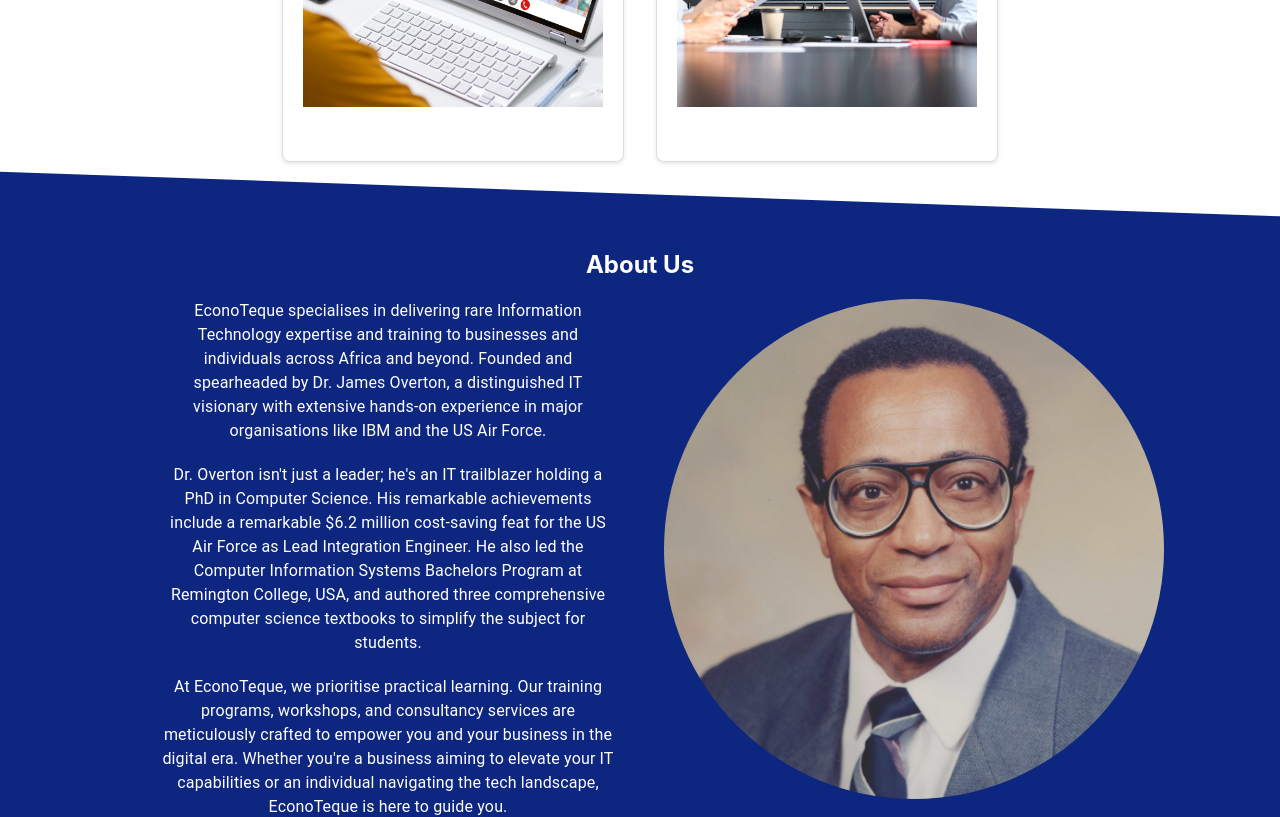
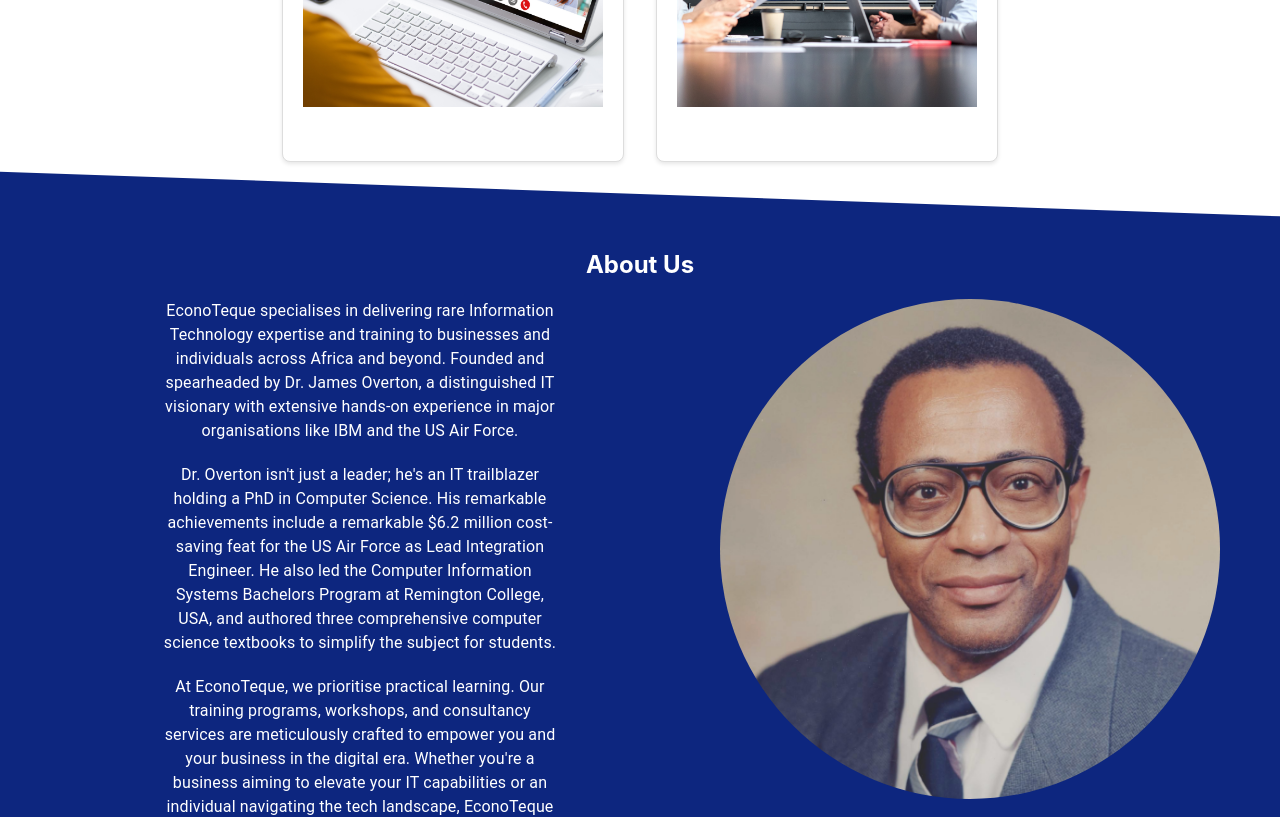
Before and after one commit to kgauzampe/econo, a React (Create React App) app: page / in a window 1280 px wide. Shown: the part 1720-2537 px from the top of the page. Built offline with nearby package versions, Linux system fonts and the light colour scheme.

Commit message:
Update Banner.js

```diff
--- a/src/Components/About-Banner/Banner.js
+++ b/src/Components/About-Banner/Banner.js
@@ -11,7 +11,7 @@ const Banner = () => {
     <div className="banner">
       <div className="banner-content">
         <h2>About Us</h2>
-        <Grid container spacing={6}>
+        <Grid container spacing={20}>
           <Grid item xs={12} sm={12} md={6}>
             <Typography>
               EconoTeque specialises in delivering rare Information Technology expertise and training
```
